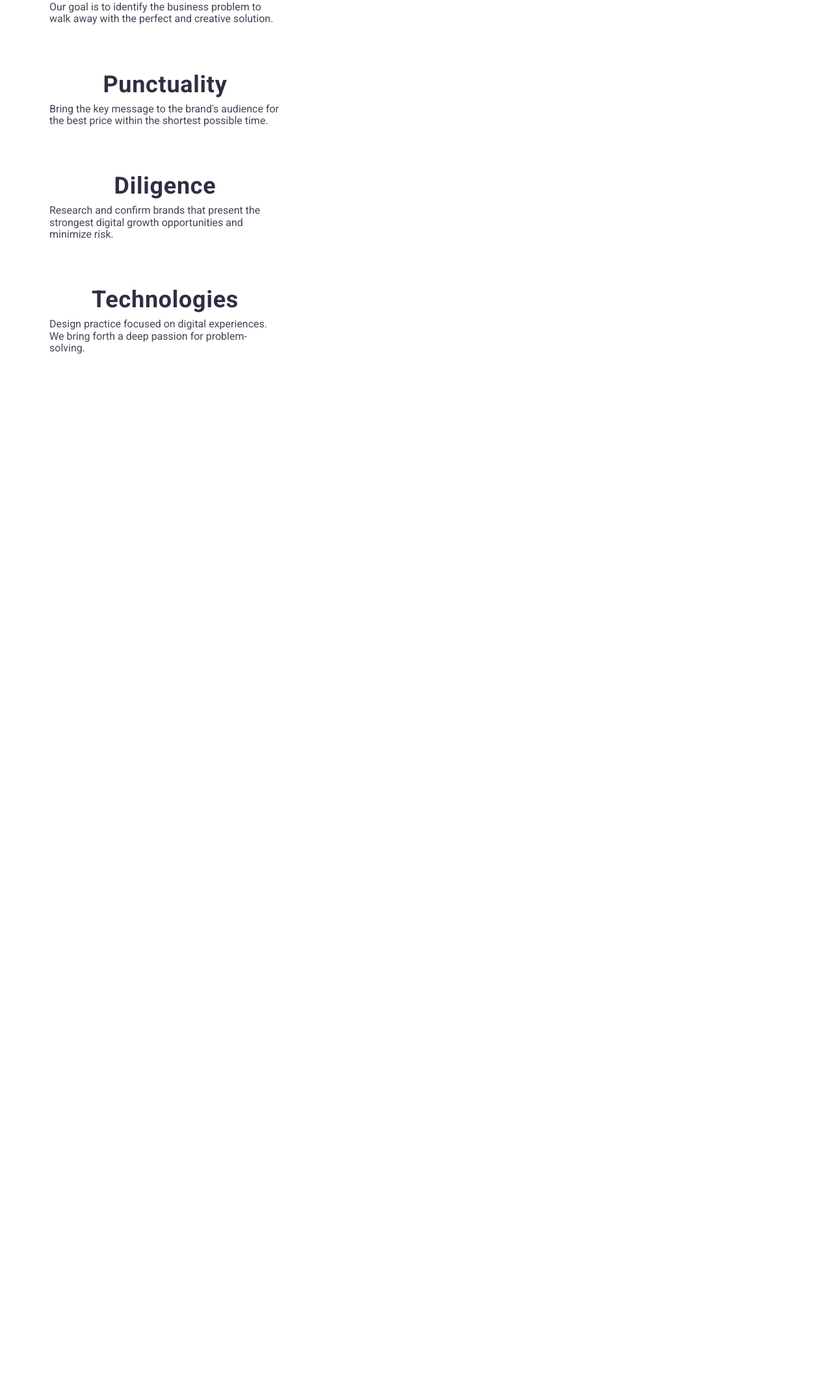
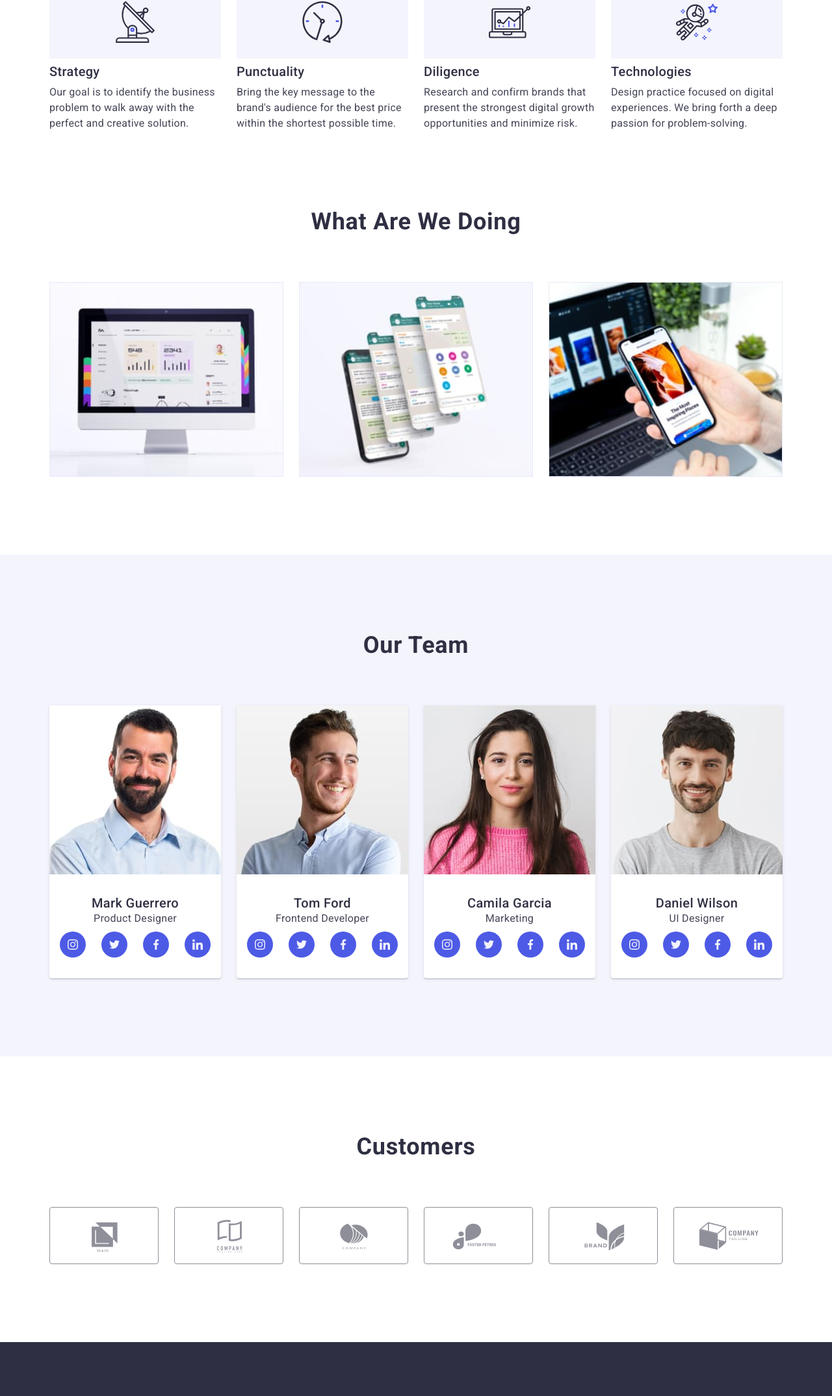
Before and after one commit to Alina-Pishak/webstudio, a plain HTML site: page index.html in a window 1280 px wide. Shown: the part 651-2800 px from the top of the page at 65% size. Before the commit the page ends 1293 px from the top, so only its background shows below. Drawn offline with nearby package versions, Linux system fonts and the light colour scheme.

Commit message:
adaptive

```diff
--- a/css/media.css
+++ b/css/media.css
@@ -7,9 +7,6 @@
         display: none;
     }
 
-    .features-icon-container {
-        display: none;
-    }
 
 }
 
@@ -147,19 +144,48 @@
 
     /* FEATURES SECTION */
 
-    .features-icon-container {
-        display: none;
-    }
 
     .features-list {
-
-
+        display: flex;
+        gap: 72px 24px;
+        flex-wrap: wrap;
+        flex-direction: row;
     }
 
     .features-item {
         max-width: 356px;
+    }
 
+    .features-subtitle {
+        text-align: start;
     }
+
+    /* TEAM */
+
+    .team-list {
+        display: flex;
+        gap: 64px 24px;
+        flex-wrap: wrap;
+        flex-direction: row;
+        justify-content: center;
+    }
+
+    .team-item {
+        max-width: 264px;
+    }
+
+    /* CUSTOMERS */
+
+    .customers-item {
+        min-width: 168px;
+        height: 88px;
+    }
+
+    .customers-list {
+        gap: 72px 24px;
+        justify-content: center;
+    }
+
 }
 
 @media screen and (min-width: 1200px) {
@@ -209,7 +235,80 @@
         }
     }
 
+    /* FEATURES-SECTION */
 
+    .features {
+        padding-top: 120px;
+        padding-bottom: 120px;
+    }
+
+    .features-list {
+        gap: 24px;
+        flex-wrap: nowrap;
+    }
+
+    .features-icon-container {
+        background: #F4F4FD;
+        margin-bottom: 8px;
+        width: 264px;
+        height: 112px;
+        display: flex;
+        align-items: center;
+        justify-content: center;
+    }
+
+
+    .features-subtitle {
+        font-weight: 500;
+        font-size: 20px;
+        line-height: 1.2;
+        letter-spacing: 0.017em;
+    }
+
+    .features-text {
+        font-weight: 400;
+        letter-spacing: 0.017em;
+    }
+
+    /* ABOUT */
+
+    .about {
+        padding-bottom: 120px;
+        display: block;
+    }
+
+    .about-list {
+        display: flex;
+        gap: 24px;
+    }
+
+    .about-item {
+        width: calc((100% - 48px) / 3);
+    }
+
+    /* TEAM */
+
+    .team {
+        padding-top: 120px;
+        padding-bottom: 120px;
+    }
+
+    .team-list {
+        gap: 24px;
+        flex-direction: row;
+    }
+
+    /* CUSTOMERS */
+
+    .customers {
+        padding-top: 120px;
+        padding-bottom: 120px;
+    }
+
+    .customers-list {
+        align-items: center;
+        gap: 24px;
+    }
 
     /* MODAL */
 
--- a/css/styles.css
+++ b/css/styles.css
@@ -263,114 +263,6 @@ body {
 }
 
 
-/* .
-.header-container {
-    display: flex;
-    justify-content: space-between;
-}
-
-.header-navigation {
-    display: flex;
-    align-items: center;
-}
-
-.header-logo {
-    color: var(--color-logo-header);
-    margin-right: 75px;
-}
-
-.header-list {
-    display: flex;
-    gap: 40px;
-}
-
-.header-item {
-    position: relative;
-}
-
-.header-link {
-    font-weight: 500;
-    font-size: 16px;
-    line-height: 1.5;
-    letter-spacing: 0.02em;
-    color: var(--color-secondary);
-    transition: color var(--transition-dur-and-func), background-color var(--transition-dur-and-func);
-}
-
-.header-link:hover,
-.header-link:focus {
-    color: var(--color-hover-link);
-}
-
-.link-studio-active {
-    color: var(--color-hover-link);
-}
-
-.link-studio-active::after {
-    content: '';
-    width: 100%;
-    height: 4px;
-    background-color: var(--color-hover-link);
-    display: block;
-    position: absolute;
-    left: 0px;
-    top: 45px;
-    border-radius: 2px;
-}
-
-.link-portfolio-active {
-    color: var(--color-hover-link);
-    }
-
-.link-portfolio-active::after {
-    content: '';
-    width: 100%;
-    height: 4px;
-    background-color: var(--color-hover-link);
-    display: block;
-    position: absolute;
-    left: 0px;
-    top: 45px;
-    border-radius: 2px;
-}
-
-.header-link::after {
-    transition: background-color var(--transition-dur-and-func);
-}
-
-.header-link:hover::after,
-.header-link:focus::after {
-    content: '';
-    width: 100%;
-    height: 4px;
-    background-color: var(--color-hover-link);
-    display: block;
-    position: absolute;
-    left: 0px;
-    top: 45px;
-    border-radius: 2px;
-}
-
-.header-address-list {
-    display: flex;
-    gap: 40px;
-}
-
-
-.header-address-item {
-    font-size: 16px;
-    line-height: 1.5;
-    letter-spacing: 0.02em;
-    color: var(--color-primary);
-    transition: color var(--transition-dur-and-func);
-}
-
-.header-address-item:hover,
-.header-address-item:focus {
-    color: var(--color-hover-link);
-} */
-
-
 /* HERO SECTION */
 
 .hero-section {
@@ -427,48 +319,6 @@ body {
     box-shadow: 0px 4px 4px rgba(0, 0, 0, 0.15);
 }
 
-/* .hero-section {
-    background-color: var(--color-brand);
-    background-image: linear-gradient(rgba(46, 47, 66, 0.7), rgba(46, 47, 66, 0.7)), url(../images/hero-bg-desktop-1x.jpg);
-    padding-top: 188px;
-    padding-bottom: 188px;
-}
-
-.hero-title {
-    max-width: 500px;
-    font-size: 56px;
-    line-height: 1.07;
-    text-align: center;
-    letter-spacing: 0.02em;
-    margin-right: auto;
-    margin-left: auto;
-    margin-bottom: 48px;
-    color: var(--color-invert);
-}
-
-.hero-btn {
-    display: block;
-    margin: 0 auto;
-    min-width: 169px;
-    height: 56px;
-    font-family: inherit;
-    font-weight: 500;
-    font-size: 16px;
-    line-height: 1.5;
-    letter-spacing: 0.04em;
-    color: var(--color-invert);
-    background-color: var(--color-action);
-    box-shadow: 0px 4px 4px rgba(0, 0, 0, 0.15);
-    border-radius: 4px;
-    border: none;
-    transition: background-color var(--transition-dur-and-func), color var(--transition-dur-and-func);
-}
-
-.hero-btn:hover,
-.hero-btn:focus {
-    background-color: var(--color-hover-btn);
-    box-shadow: 0px 4px 4px rgba(0, 0, 0, 0.15);
-} */
 
 /* FEATURES */
 
@@ -481,6 +331,10 @@ body {
     display: flex;
     flex-direction: column;
     gap: 72px;
+}
+
+.features-icon-container {
+    display: none;
 }
 
 .features-subtitle {
@@ -500,60 +354,85 @@ body {
     letter-spacing: 0.02em;
 }
 
-/* .features {
-    padding-top: 120px;
-    padding-bottom: 120px;
-}
-
-.features-list {
-    display: flex;
-    gap: 24px;
-}
-
-.features-icon-container {
-    background: #F4F4FD;
-    margin-bottom: 8px;
-    width: 264px;
-    height: 112px;
-    display: flex;
-    align-items: center;
-    justify-content: center;
-}
-
-
-.feaures-subtitle {
-    font-weight: 500;
-    font-size: 20px;
-    line-height: 1.2;
-    letter-spacing: 0.017em;
-    color: var(--color-secondary);
-    margin-bottom: 8px;
-}
-
-.fetures-text {
-    font-size: 16px;
-    line-height: 1.5;
-    letter-spacing: 0.017em;
-} */
-
 /* ABOUT */
 
 .about {
-    padding-bottom: 120px;
+    display: none;
 }
 
-.about-list {
-    display: flex;
-    gap: 24px;
-}
-
-.about-item {
-    width: calc((100% - 48px) / 3);
-}
 
 /* TEAM */
 
 .team {
+    background-color: var(--color-brand-light);
+    padding-top: 96px;
+    padding-bottom: 96px;
+}
+
+.team-list {
+    display: flex;
+    flex-direction: column;
+    align-items: center;
+    gap: 72px;
+}
+
+.team-item {
+    width: calc((100% - 72) / 4);
+    background-color: var(--color-invert);
+    box-shadow: 0px 1px 6px rgba(46, 47, 66, 0.08), 0px 1px 1px rgba(46, 47, 66, 0.16), 0px 2px 1px rgba(46, 47, 66, 0.08);
+    border-radius: 0px 0px 4px 4px;
+}
+
+.bottom-card-team {
+    padding: 32px 16px;
+}
+
+.team-subtitle {
+    font-weight: 500;
+    font-size: 20px;
+    line-height: 1.2;
+    text-align: center;
+    letter-spacing: 0.02em;
+    color: var(--color-secondary);
+}
+
+.team-text {
+    font-size: 16px;
+    line-height: 1.5;
+    text-align: center;
+    letter-spacing: 0.02em;
+    margin-bottom: 8px;
+}
+
+.team-soc-list {
+    display: flex;
+    justify-content: center;
+    gap: 24px;
+}
+
+.team-soc-item {
+    width: 40px;
+    height: 40px;
+}
+
+.team-soc-link {
+    width: 100%;
+    height: 100%;
+    background-color: var(--color-icon-background);
+    border-radius: 50%;
+    display: flex;
+    justify-content: center;
+    align-items: center;
+    transition: background-color var(--transition-dur-and-func);
+}
+
+.team-soc-link:active,
+.team-soc-link:hover,
+.team-soc-link:focus {
+    background-color: var(--color-icon-background-active);
+}
+
+/* .team {
     background-color: var(--color-brand-light);
     padding-top: 120px;
     padding-bottom: 120px;
@@ -618,11 +497,52 @@ body {
 .team-soc-link:hover,
 .team-soc-link:focus {
     background-color: var(--color-icon-background-active);
-}
+} */
 
 /* CUSTOMERS */
 
 .customers {
+    padding-top: 96px;
+    padding-bottom: 96px;
+}
+
+.customers-list {
+    display: flex;
+    gap: 72px 16px;
+    flex-wrap: wrap;
+    flex-direction: row;
+}
+
+.customers-item {
+    min-width: 190px;
+    height: 88px;
+}
+
+.customers-link {
+    width: 100%;
+    height: 100%;
+    border: 1px solid #8E8F99;
+    border-radius: 4px;
+    display: flex;
+    justify-content: center;
+    align-items: center;
+    transition: border var(--transition-dur-and-func);
+}
+
+.customers-link:hover {
+    border: 1px solid var(--color-hover-link);
+}
+
+.customers-icon {
+    fill: var(--color-customers-icon);
+    transition: fill var(--transition-dur-and-func);
+}
+
+.customers-link:hover>.customers-icon {
+    fill: var(--color-hover-link);
+}
+
+/* .customers {
     padding-top: 120px;
     padding-bottom: 120px;
 }
@@ -661,7 +581,7 @@ body {
 
 .customers-link:hover > .customers-icon {
     fill: var(--color-hover-link);
-}
+} */
 
 /* PORTFOLIO */
 .portfolio {
@@ -775,6 +695,62 @@ body {
 /* FOOTEER */
 
 .footer {
+    background-color: var(--color-brand);
+    padding-top: 96px;
+    padding-bottom: 96px;
+}
+
+.footer-logo {
+    color: var(--color-logo-footer);
+    margin-bottom: 16px;
+}
+
+.footer-text {
+    font-size: 16px;
+    line-height: 1.5;
+    letter-spacing: 0.02em;
+    color: var(--color-footer-text);
+    margin-bottom: 72px;
+}
+
+.social-media-text {
+    font-weight: 500;
+    font-size: 16px;
+    line-height: 1.5;
+    letter-spacing: 0.02em;
+    color: var(--color-invert);
+    margin-bottom: 16px;
+}
+
+.footer-soc-list {
+    display: flex;
+    justify-content: center;
+    gap: 16px;
+}
+
+.footer-soc-item {
+    width: 40px;
+    height: 40px;
+}
+
+.footer-soc-link {
+    width: 100%;
+    height: 100%;
+    background-color: var(--color-icon-background);
+    border-radius: 50%;
+    display: flex;
+    justify-content: center;
+    align-items: center;
+    transition: background-color var(--transition-dur-and-func);
+}
+
+.footer-soc-link:active,
+.footer-soc-link:hover,
+.footer-soc-link:focus {
+    background-color: var(--color-icon-background-active);
+}
+
+/* .footer {
     background-color: var(--color-brand);
     padding-top: 100px;
     padding-bottom: 100px;
@@ -899,7 +875,7 @@ body {
 .footer-form-submit:focus {
     background-color: var(--color-hover-btn);
     box-shadow: 0px 4px 4px rgba(0, 0, 0, 0.15);
-}
+} */
 
 /* MODAL */
 
--- a/index.html
+++ b/index.html
@@ -115,7 +115,7 @@
                     </svg>
                 </div>
                 <h3 class="features-subtitle">Strategy</h3>
-                <p class="fetures-text">
+                <p class="features-text">
                     Our goal is to identify the business
                     problem to walk away with the perfect and creative solution.
                 </p>
@@ -127,7 +127,7 @@
                     </svg>
                 </div>
                 <h3 class="features-subtitle">Punctuality</h3>
-                <p class="fetures-text">
+                <p class="features-text">
                     Bring the key message to the brand's audience for the best price within the shortest possible time.
                 </p>
             </li>
@@ -138,7 +138,7 @@
                     </svg>
                 </div>
                 <h3 class="features-subtitle">Diligence</h3>
-                <p class="fetures-text">
+                <p class="features-text">
                     Research and confirm brands that present the strongest digital growth opportunities and minimize risk.
                 </p>
             </li>
@@ -149,14 +149,14 @@
                     </svg>
                 </div>
                 <h3 class="features-subtitle">Technologies</h3>
-                <p class="fetures-text">
+                <p class="features-text">
                     Design practice focused on digital experiences. We bring forth a deep passion for problem-solving.
                 </p>
             </li>
         </ul>
         </div>
         </section>
-        <!-- <section class="about">
+        <section class="about">
             <div class="container">
         <h2 class="about-title title">What are we doing</h2>
         <ul class="about-list list">
@@ -171,8 +171,8 @@
             </li>
         </ul>
         </div>
-        </section> -->
-        <!-- <section class="team">
+        </section>
+        <section class="team">
         <div class="container">
             <h2 class="team-title title">Our Team</h2>
             <ul class="team-list list">
@@ -331,8 +331,8 @@
                 </li>
             </ul>
         </div>
-        </section> -->
-        <!-- <section class="customers">
+        </section>
+        <section class="customers">
             <div class="container">
                 <h2 class="customers-title title">Customers</h2>
                 <ul class="customers-list list">
@@ -380,9 +380,9 @@
                     </li>
                 </ul>
             </div>
-        </section> -->
+        </section>
     </main>
-    <!-- <footer class="footer">
+    <footer class="footer">
     <div class="container footer-container">
             <div class="footer-logo-and-text">
                 <a class="logo link" href="./index.html">Web<span class="footer-logo">Studio</span></a>
@@ -435,7 +435,7 @@
             </div>
         </form>
     </div>
-    </footer> -->
+    </footer>
     <div class="backdrop is-hidden" data-modal>
         <div class="modal">
             <button class="close-modal-btn" type="button" data-modal-close>
```
